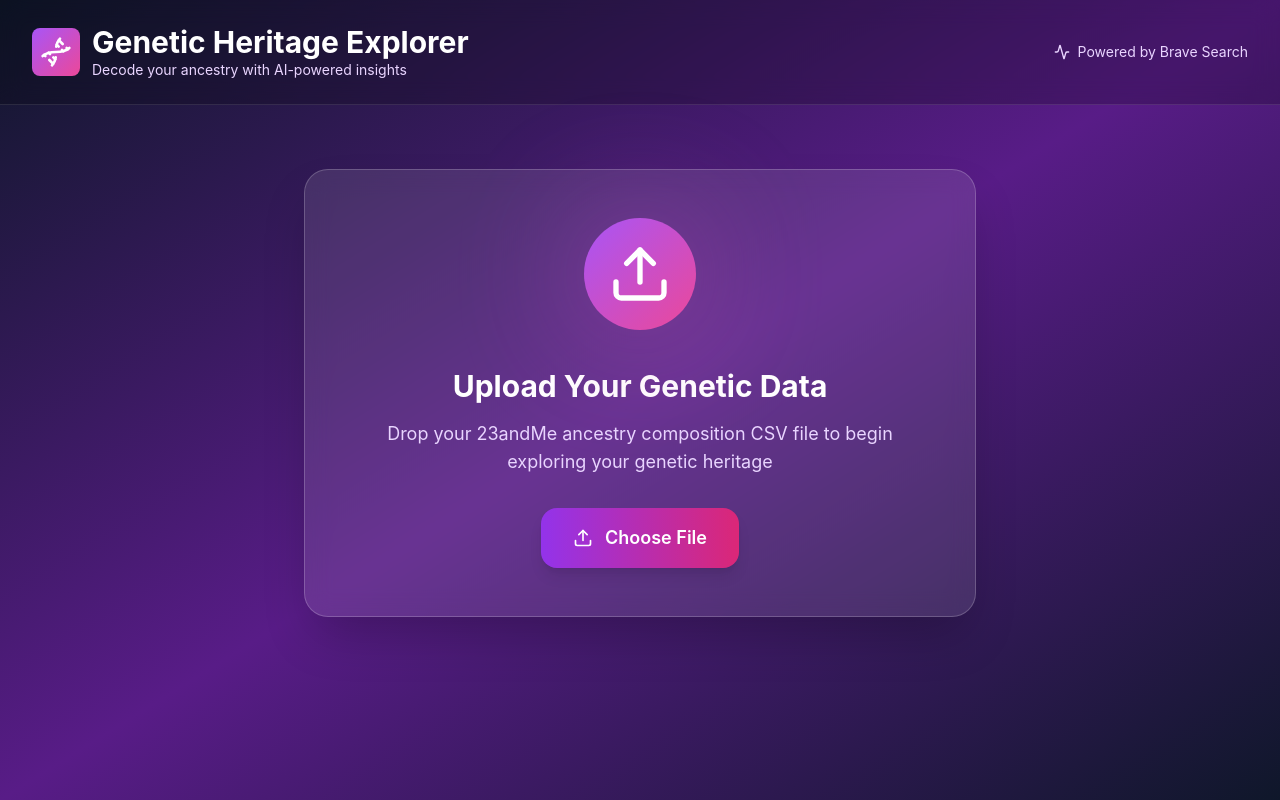
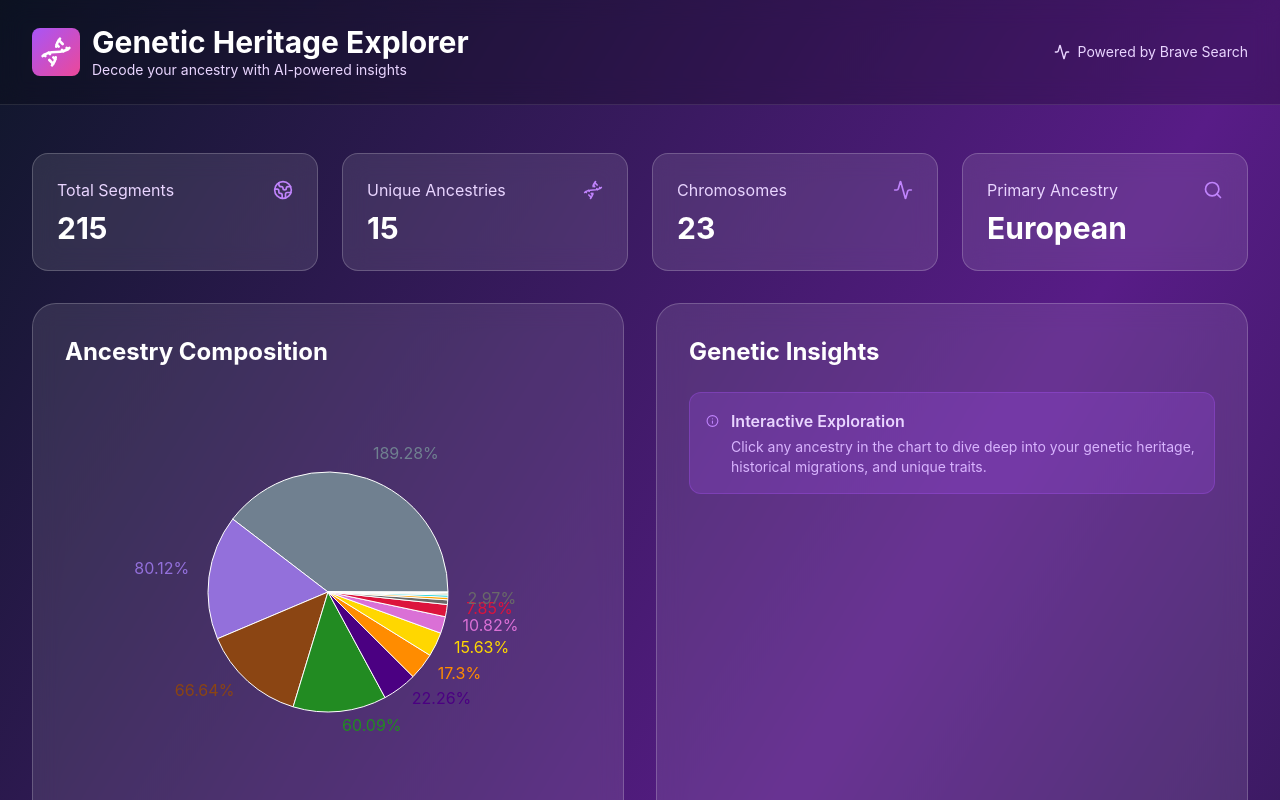
Before and after one commit to BoweryJG/genetic-explorer, a React (Vite) app: page / in a window 1280 px wide. Shown: the top 800 px of the page. Built offline with nearby package versions, Linux system fonts and the light colour scheme.

Commit message:
Auto-load genetic data on app startup
- Add Jason's 23andMe data to public folder
- Remove file upload UI
- Automatically load data when app starts
- Show loading spinner during data fetch

```diff
--- a/src/App.tsx
+++ b/src/App.tsx
@@ -1,5 +1,5 @@
-import { useState, useCallback } from 'react'
-import { Upload, Info, Search, Dna, Globe2, Activity } from 'lucide-react'
+import { useState, useEffect } from 'react'
+import { Info, Search, Dna, Globe2, Activity } from 'lucide-react'
 import { parseAncestryCSV, groupByChromosome, calculateAncestryPercentages, type AncestrySegment } from './utils/csvParser'
 import { ChromosomeVisualization } from './components/ChromosomeVisualization'
 import { AncestryPieChart } from './components/AncestryPieChart'
@@ -10,27 +10,27 @@ function App() {
   const [segments, setSegments] = useState<AncestrySegment[]>([])
   const [selectedAncestry, setSelectedAncestry] = useState<string | null>(null)
   const [selectedChromosome, setSelectedChromosome] = useState<string | null>(null)
-  const [isLoading, setIsLoading] = useState(false)
+  const [isLoading, setIsLoading] = useState(true)
   const [error, setError] = useState<string | null>(null)
 
-  const handleFileUpload = useCallback(async (event: React.ChangeEvent<HTMLInputElement>) => {
-    const file = event.target.files?.[0]
-    if (!file) return
-
-    setIsLoading(true)
-    setError(null)
-
+  // Automatically load the data on mount
+  useEffect(() => {
+    const loadData = async () => {
       try {
-      const text = await file.text()
+        const response = await fetch('/sample-data.csv')
+        const text = await response.text()
         const parsedSegments = parseAncestryCSV(text)
         setSegments(parsedSegments)
       } catch (err) {
-      setError('Failed to parse CSV file. Please ensure it\'s a valid 23andMe ancestry composition file.')
+        setError('Failed to load genetic data.')
         console.error(err)
       } finally {
         setIsLoading(false)
       }
+    }
+    loadData()
   }, [])
+
 
   const groupedByChromosome = groupByChromosome(segments)
   const ancestryPercentages = calculateAncestryPercentages(segments)
@@ -69,49 +69,25 @@ function App() {
 
       {/* Main Content */}
       <main className="max-w-7xl mx-auto px-4 sm:px-6 lg:px-8 py-12">
-        {segments.length === 0 ? (
+        {isLoading ? (
           <div className="flex items-center justify-center min-h-[60vh]">
             <div className="backdrop-blur-md bg-white/10 rounded-3xl p-12 text-center max-w-2xl w-full border border-white/20 shadow-2xl">
               <div className="mb-8 relative inline-block">
                 <div className="absolute inset-0 bg-gradient-to-br from-purple-500 to-pink-500 rounded-full blur-3xl opacity-50"></div>
                 <div className="relative bg-gradient-to-br from-purple-500 to-pink-500 rounded-full p-6">
-                  <Upload className="w-16 h-16 text-white" />
+                  <div className="animate-spin rounded-full h-16 w-16 border-4 border-white border-t-transparent"></div>
                 </div>
               </div>
-
-              <h2 className="text-3xl font-bold text-white mb-4">Upload Your Genetic Data</h2>
-              <p className="text-purple-200 mb-8 text-lg">
-                Drop your 23andMe ancestry composition CSV file to begin exploring your genetic heritage
-              </p>
-
-              <label className="cursor-pointer group">
-                <input
-                  type="file"
-                  accept=".csv"
-                  onChange={handleFileUpload}
-                  className="hidden"
-                  disabled={isLoading}
-                />
-                <span className="inline-flex items-center gap-3 px-8 py-4 bg-gradient-to-r from-purple-600 to-pink-600 text-white rounded-2xl font-semibold text-lg shadow-lg hover:shadow-xl transform transition-all duration-200 hover:scale-105 group-hover:from-purple-500 group-hover:to-pink-500">
-                  {isLoading ? (
-                    <>
-                      <div className="animate-spin rounded-full h-5 w-5 border-2 border-white border-t-transparent"></div>
-                      Processing...
-                    </>
-                  ) : (
-                    <>
-                      <Upload className="w-5 h-5" />
-                      Choose File
-                    </>
-                  )}
-                </span>
-              </label>
-
-              {error && (
-                <div className="mt-6 p-4 bg-red-500/20 backdrop-blur-md border border-red-500/50 text-red-200 rounded-xl">
+              <h2 className="text-3xl font-bold text-white mb-4">Loading Your Genetic Data</h2>
+              <p className="text-purple-200 text-lg">Analyzing your ancestry composition...</p>
+            </div>
+          </div>
+        ) : error ? (
+          <div className="flex items-center justify-center min-h-[60vh]">
+            <div className="backdrop-blur-md bg-white/10 rounded-3xl p-12 text-center max-w-2xl w-full border border-white/20 shadow-2xl">
+              <div className="p-4 bg-red-500/20 backdrop-blur-md border border-red-500/50 text-red-200 rounded-xl">
                 {error}
               </div>
-              )}
             </div>
           </div>
         ) : (
```
Also changed, not shown: public/sample-data.csv (added). Lines whose indentation alone changed are shown as unchanged.
